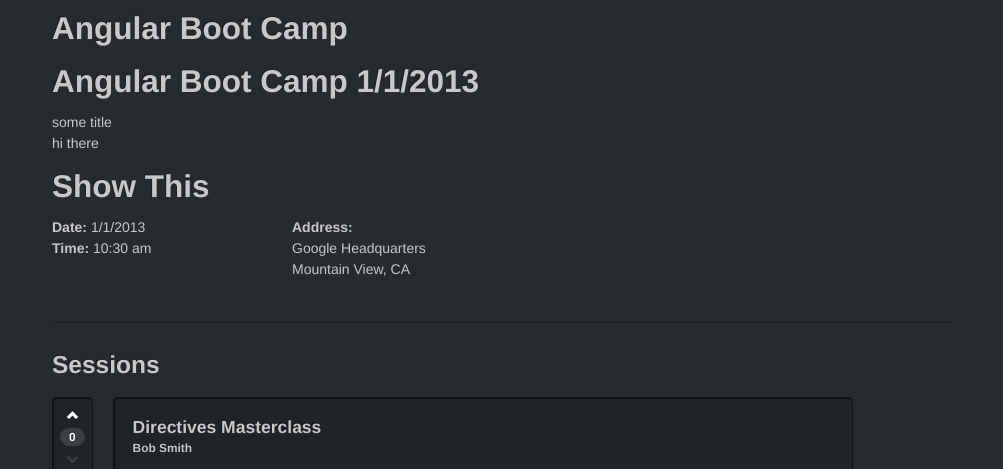
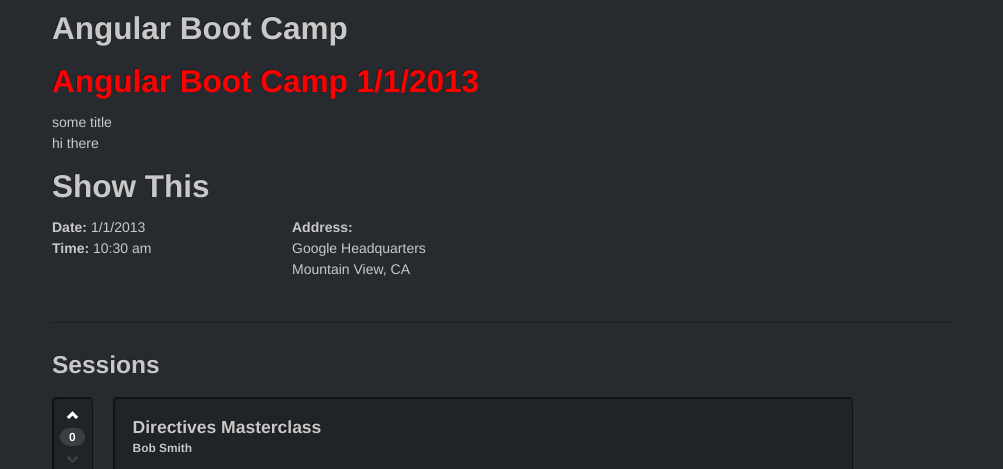
Before and after one commit to payne/DemoApp, a website: page app/EventDetails.html in a window 1280 px wide. Shown: the part 299-768 px from the top of the page, without its empty margins (138-1141 px from the left). Drawn offline with Linux system fonts and the light colour scheme.

Commit message:
ng-style demo

```diff
--- a/app/EventDetails.html
+++ b/app/EventDetails.html
@@ -21,7 +21,7 @@
         <div class="row">
             <div class="spann11">
                 <h2>{{event.name}}</h2>
-                <h2 ng-bind-template="{{event.name}} {{event.date}}"></h2>
+                <h2 ng-style="mystyle" ng-bind-template="{{event.name}} {{event.date}}"></h2>
             </div>
         </div>
 
--- a/app/js/controllers/EventController.js
+++ b/app/js/controllers/EventController.js
@@ -5,6 +5,7 @@
 
         $scope.snippet = '<span style="color:red">hi there</span>';
         $scope.boolValue = true;
+        $scope.mystyle = {color: 'red'};
         $scope.event = {
             name: 'Angular Boot Camp',
             date: '1/1/2013',
```
